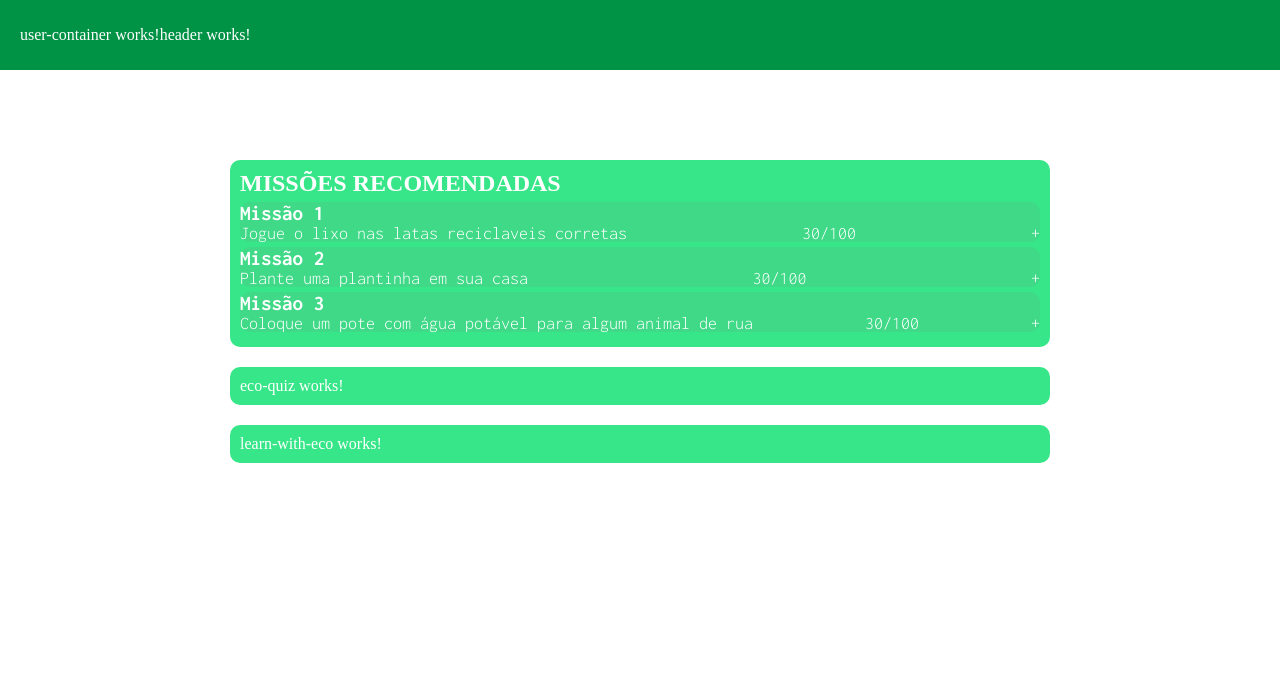
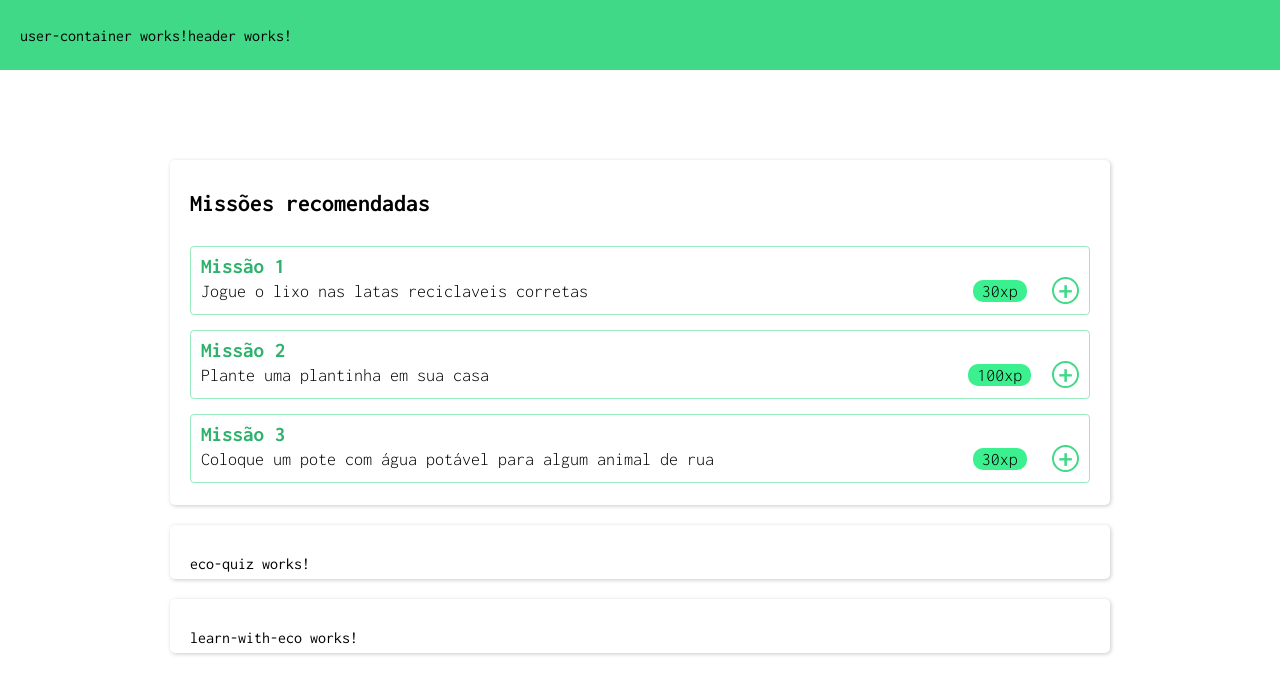
Before and after one commit to Gabriel-Andrade36/Meu-Amigo-Eco---WEB, an Angular app in the folder meu-amigo-eco/: page / in a window 1280 px wide. Shown: the top 694 px of the page. Built offline with nearby package versions, Linux system fonts and the light colour scheme.

Commit message:
chore(recomended-missions): recomended-missions visual style done

```diff
--- a/meu-amigo-eco/src/app/components/recomended-missions/recomended-missions.component.html
+++ b/meu-amigo-eco/src/app/components/recomended-missions/recomended-missions.component.html
@@ -1,32 +1,32 @@
 <div class="container-template">
-  <h2>MISSÕES RECOMENDADAS</h2>
-  <div class="recomended-mission-container">
+  <h2>Missões recomendadas</h2>
+  <div class="recomended-mission">
     <h3>Missão 1</h3>
     <div class="mission__content">
       <p class="mission__description">
         Jogue o lixo nas latas reciclaveis corretas
       </p>
-      <p class="mission-xp-value">30/100</p>
+      <p class="mission__xp-value">30xp</p>
       <a class="mission__add-button">+</a>
     </div>
   </div>
 
-  <div class="recomended-mission-container">
+  <div class="recomended-mission">
     <h3>Missão 2</h3>
     <div class="mission__content">
       <p class="mission__description">Plante uma plantinha em sua casa</p>
-      <p class="mission-xp-value">30/100</p>
+      <p class="mission__xp-value">100xp</p>
       <a class="mission__add-button">+</a>
     </div>
   </div>
 
-  <div class="recomended-mission-container">
+  <div class="recomended-mission">
     <h3>Missão 3</h3>
     <div class="mission__content">
       <p class="mission__description">
         Coloque um pote com água potável para algum animal de rua
       </p>
-      <p class="mission-xp-value">30/100</p>
+      <p class="mission__xp-value">30xp</p>
       <a class="mission__add-button">+</a>
     </div>
   </div>
--- a/meu-amigo-eco/src/app/components/recomended-missions/recomended-missions.component.scss
+++ b/meu-amigo-eco/src/app/components/recomended-missions/recomended-missions.component.scss
@@ -1,29 +1,71 @@
 
+h2{
+  margin-bottom:30px;
+}
 
-.recomended-mission-container{
+h3{
+color:#2db16b ;
+  margin: 3px 0 0px;
+}
+
+.recomended-mission{
+
   font-size: 18px;
   font-weight: 300;
   font-family: 'Inconsolata', monospace;
-  margin:5px 0;
+  margin:15px 0;
 
-  background-color: #F2F2F0;
-  background-color:#37E688;
-  background-color: #3FD987;
-  border-radius: 10px;
+  border:1px solid #3AF08F;
+  border:1px solid #37E688;
+  border:1px solid #3AF08F;
+  border:1px solid #3fd98788;
+
+  padding: 5px 10px 0;
+
+  border-radius: 4px;
   .mission{
 
     &__content{
       display: flex;
       justify-content: space-between;
+      align-items: center;
+
+      padding:0 0 10px;
     }
     &__description{
-
+      width: 85%;
     }
     &__xp-value{
-
+      background-color: #009245;
+      background-color: #37E688;
+      background-color: #3AF08F;
+      background-color: #3FD987;
+      background-color: #3AF08F;
+      border-radius: 10px;
+      padding: 2px 9px;
+      height: fit-content;
     }
     &__add-button{
+      display: flex;
+      justify-content: center;
+      align-items: center;
+      font-weight: 600;
+      font-size: 30px;
 
+      color: #3FD987;
+      border-radius:100px;
+      border: 2px solid #3FD987;
+      width: 23px;
+      height: 23px;
+
+      &:hover{
+        background-color: #3FD987;
+        color: white;
+
+        transition: all 0.3s;
+        cursor: pointer;
+      }
     }
+
   }
 }
--- a/meu-amigo-eco/src/app/header/header.component.scss
+++ b/meu-amigo-eco/src/app/header/header.component.scss
@@ -7,8 +7,8 @@
   justify-content: start;
   align-items: center;
   color:#fff;
-  background-color:#009245;
-  background-color:#009245;
+  background-color:#3FD987;
+
 
   width: 100%;
   height: 70px;
--- a/meu-amigo-eco/src/styles.scss
+++ b/meu-amigo-eco/src/styles.scss
@@ -9,24 +9,28 @@
 *{
   margin: 0;
   padding:0;
-  color: #fff;
+  color: black;
 
+  font-family: 'Inconsolata', monospace;
 }
+
 html{
   // background-color: #bdffc9;
-  background-color:#3AF08F;
+
   background-color:rgb(255, 255, 255);
 
 }
 
 .container-template{
   background-color: rgb(255, 255, 255);
-  background-color:#37E688;
+
+  // background-color:#37E688;
   // border: 1px solid #009245;
-  width: 800px;
+  box-shadow: 1px 1px 4px rgb(202, 202, 202);
+  width: 900px;
   max-width: 90vw;
-  border-radius: 10px;
+  border-radius: 5px;
 
   margin:10px;
-  padding: 10px;
+  padding: 30px 20px 7px;
 }
```
